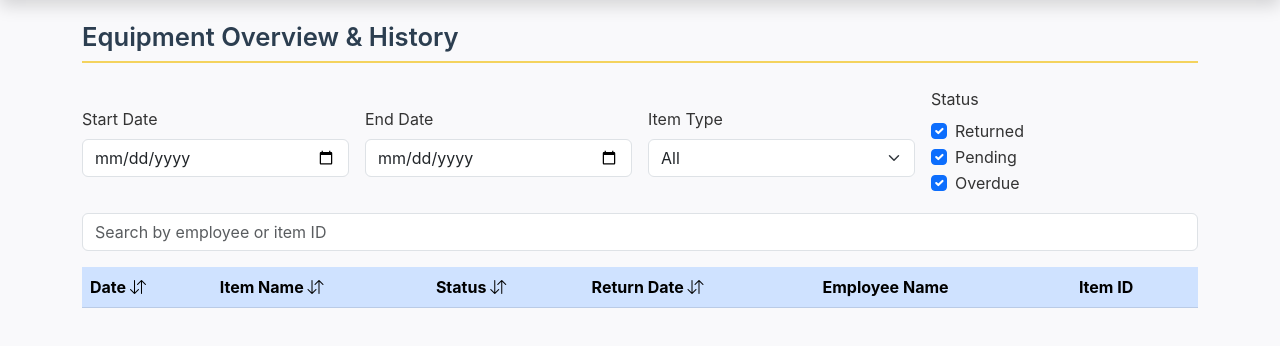
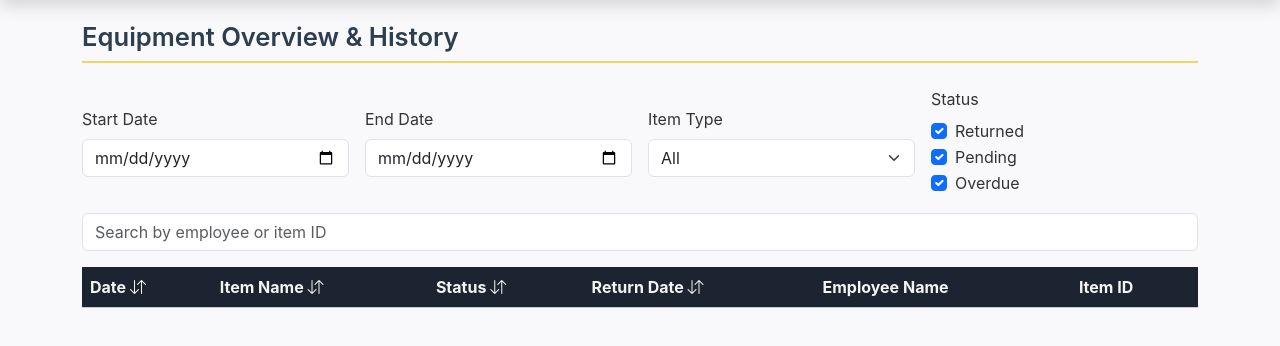
Before and after one commit to franaragondev/swes-assessment, a plain HTML site: page index.html in a window 1280 px wide. Both pictures are taken after a click on the link "Equipment Overview". Shown: the part 66-412 px from the top of the page. Drawn offline with nearby package versions, Linux system fonts and the light colour scheme.

Commit message:
Update table header background color

```diff
--- a/index.html
+++ b/index.html
@@ -19,6 +19,7 @@
     <link rel="stylesheet" href="styles/global.css" />
     <link rel="stylesheet" href="styles/header.css" />
     <link rel="stylesheet" href="styles/calendar.css" />
+    <link rel="stylesheet" href="styles/list.css" />
 </head>
 
 <body>
--- /dev/null
+++ b/styles/list.css
@@ -0,0 +1,4 @@
+.table-primary th {
+  background: #1b2430 !important;
+  color: #f4f4f4 !important;
+}
```
